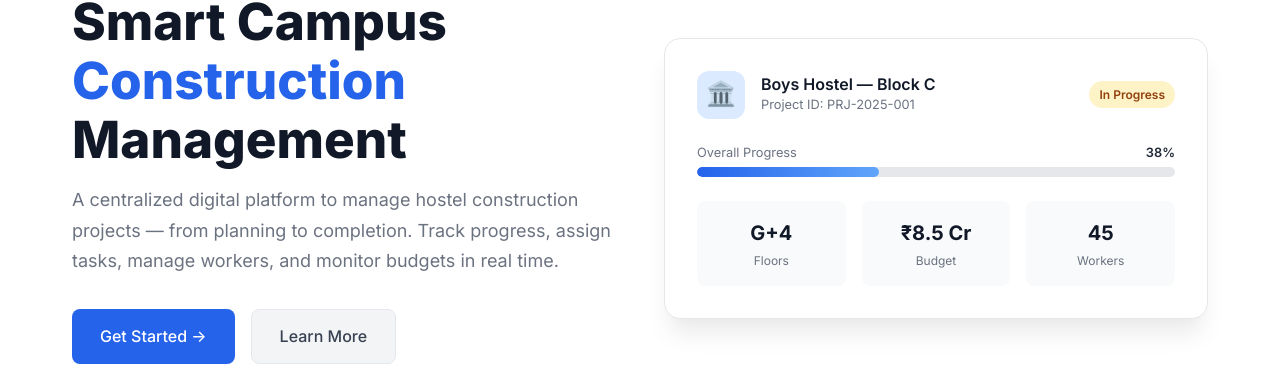
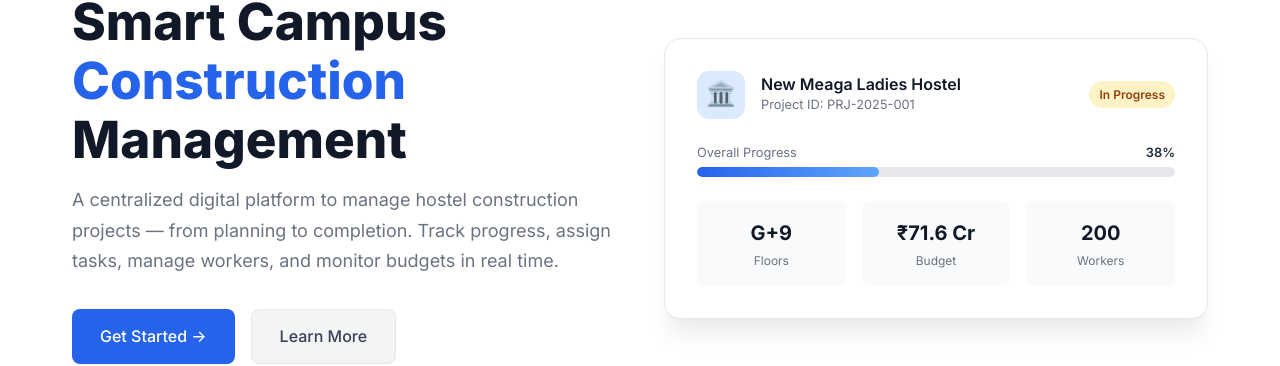
Before and after one commit to akashbfx/campus-construction-portal, a React (Vite) app: page / in a window 1280 px wide. Shown: the part 162-528 px from the top of the page. Built offline with nearby package versions, Linux system fonts and the light colour scheme.

Commit message:
Update Landing.jsx

```diff
--- a/src/pages/public/Landing.jsx
+++ b/src/pages/public/Landing.jsx
@@ -39,7 +39,7 @@ export default function Landing() {
             <div className="project-header">
               <div className="project-icon">🏛️</div>
               <div>
-                <h3 style={{ fontSize: '1rem', fontWeight: 600 }}>Boys Hostel — Block C</h3>
+                <h3 style={{ fontSize: '1rem', fontWeight: 600 }}>New Meaga Ladies Hostel</h3>
                 <p style={{ fontSize: '0.8rem', color: 'var(--gray-500)' }}>Project ID: PRJ-2025-001</p>
               </div>
               <span className="badge badge-yellow" style={{ marginLeft: 'auto' }}>In Progress</span>
@@ -55,15 +55,15 @@ export default function Landing() {
             </div>
             <div className="mini-stats">
               <div className="mini-stat">
-                <div className="ms-value">G+4</div>
+                <div className="ms-value">G+9</div>
                 <div className="ms-label">Floors</div>
               </div>
               <div className="mini-stat">
-                <div className="ms-value">₹8.5 Cr</div>
+                <div className="ms-value">₹71.6 Cr</div>
                 <div className="ms-label">Budget</div>
               </div>
               <div className="mini-stat">
-                <div className="ms-value">45</div>
+                <div className="ms-value">200</div>
                 <div className="ms-label">Workers</div>
               </div>
             </div>
```
